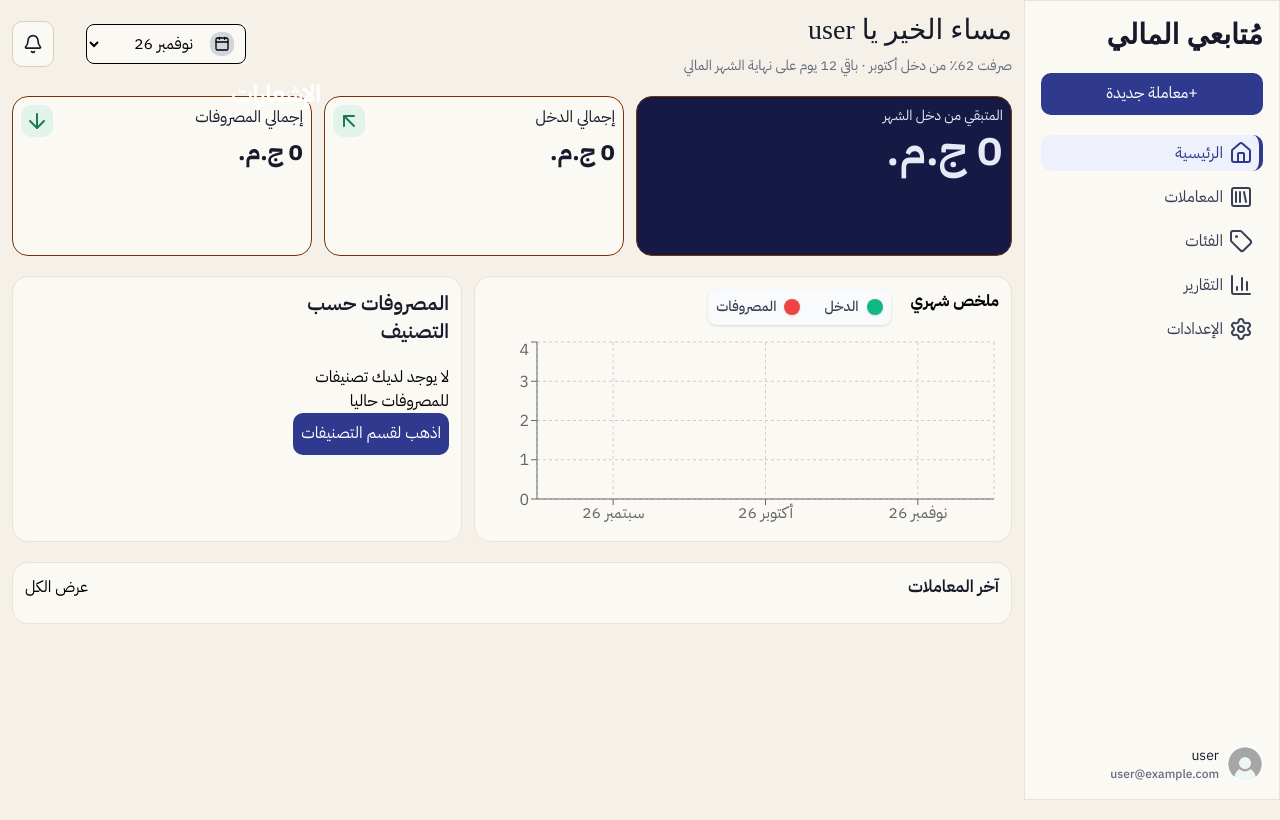
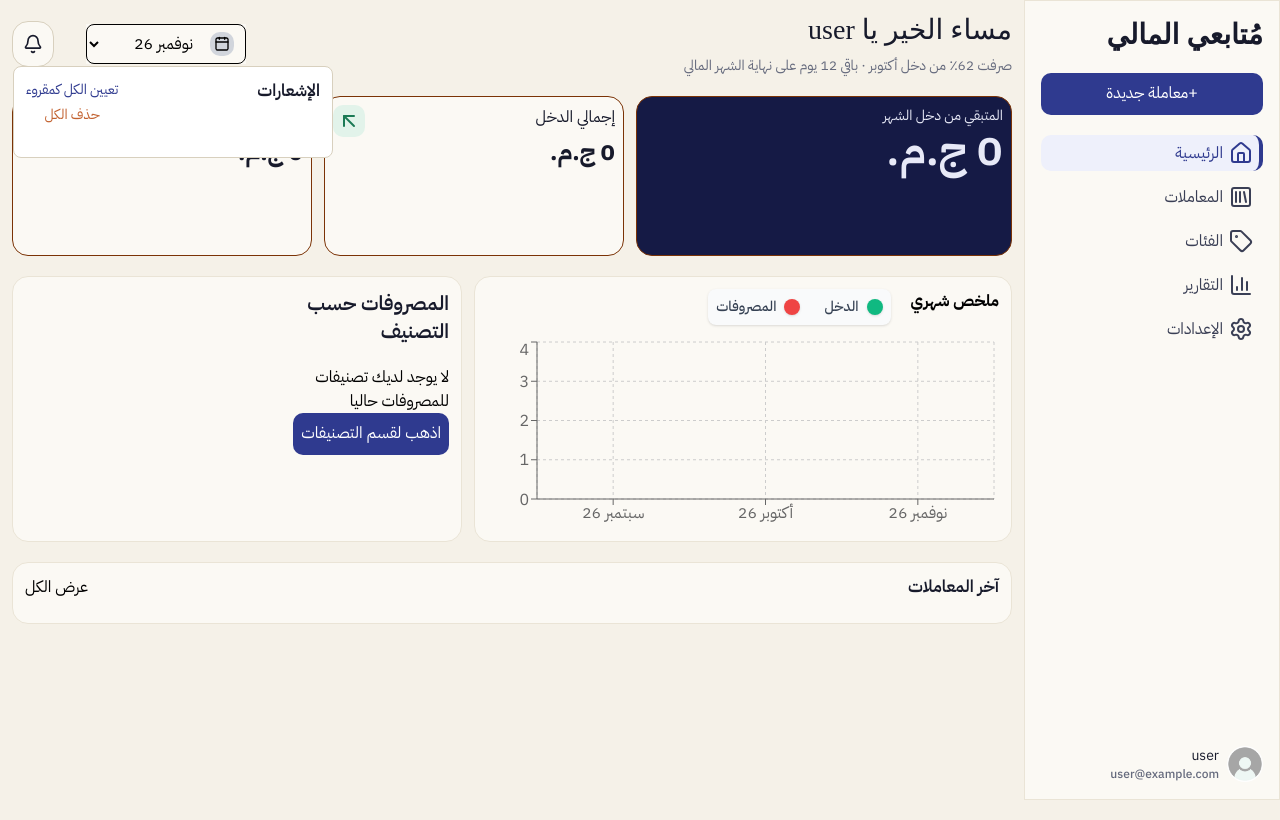
Before and after one commit to ibrahim-md009/income-tracker, a React (Vite) app: page / in a window 1280 px wide. Both pictures are taken after a click on the button 33 px from the left and 44 px from the top of the page. Shown: the top 820 px of the page. Built offline with nearby package versions, Linux system fonts and the light colour scheme; a web font is replaced by a local one.

Commit message:
feat: add read all and remove all for notifications style: apply new design system for notifications

```diff
--- a/src/components/layout/NotificationBell.jsx
+++ b/src/components/layout/NotificationBell.jsx
@@ -5,6 +5,8 @@ import { useState, useEffect, useRef } from "react";
 const NotificationBell = () => {
   const notifications = useStore((s) => s.notifications);
   const setNotification = useStore((s) => s.setNotification);
+  const readAll = useStore((s) => s.readAll);
+  const deleteAll = useStore((s) => s.deleteAll);
 
   const [isOpen, setIsOpen] = useState(false);
   const [dateNow, setDateNow] = useState(() => Date.now());
@@ -32,7 +34,7 @@ const NotificationBell = () => {
   return (
     <div
       ref={wrapperRef}
-      className="bg-card rounded-control border-line-strong relative flex items-center justify-center border p-2.5"
+      className="bg-card rounded-card border-line-strong relative flex items-center justify-center border p-2.5"
     >
       <button className="relative" onClick={() => toggleBell()}>
         <Bell width={20} color="#171A2B" />
@@ -43,8 +45,24 @@ const NotificationBell = () => {
         ) : null}
       </button>
       {isOpen && (
-        <div className="bg-accent absolute top-full left-0 z-100 flex w-80 flex-col gap-5 rounded-lg p-3 text-white">
-          <h3 className="text-2xl font-bold">الإشعارات</h3>
+        <div className="bg-raised border-line-strong absolute top-full left-0 z-100 flex w-80 flex-col gap-5 rounded-lg border p-3">
+          <div className="flex justify-between">
+            <h3 className="text-h3 text-fg">الإشعارات</h3>
+            <div className="flex flex-col gap-1">
+              <button
+                className="text-action text-body-s"
+                onClick={() => readAll()}
+              >
+                تعيين الكل كمقروء
+              </button>
+              <button
+                className="text-cat-clay text-body-s"
+                onClick={() => deleteAll()}
+              >
+                حذف الكل
+              </button>
+            </div>
+          </div>
 
           <div className="flex max-h-72 flex-col gap-3 overflow-y-auto">
             {notifications.map((notification) => {
@@ -70,16 +88,20 @@ const NotificationBell = () => {
                   onClick={() =>
                     setNotification(notification.id, "isRead", true)
                   }
-                  className={`${notification.isRead ? "bg-gray-300" : "bg-red-600"}`}
+                  className={`border-line flex items-center justify-between border-y p-1 ${notification.isRead && "bg-card"}`}
                 >
                   <div className="flex gap-1">
                     <DollarSign />
                     <div className="flex flex-col">
-                      <span>{notification.title}</span>
-                      <small>{`منذ ${Math.floor(since)} ${timeSuffex}`}</small>
+                      <span className="text-fg text-body-s">
+                        {notification.title}
+                      </span>
+                      <small className="text-fg-muted text-caption">{`منذ ${Math.floor(since)} ${timeSuffex}`}</small>
                     </div>
                   </div>
-                  <hr />
+                  {!notification.isRead && (
+                    <span className="bg-action size-2 rounded-full"></span>
+                  )}
                 </button>
               );
             })}
--- a/src/store/notificationsSlice.js
+++ b/src/store/notificationsSlice.js
@@ -1,5 +1,6 @@
 export const createNotificationsSlice = (set) => ({
   notifications: [],
+
   addNotification: (title, key) =>
     set((state) => {
       const exsist = state.notifications.some((n) => n.key === key);
@@ -24,4 +25,14 @@ export const createNotificationsSlice = (set) => ({
         n.id === id ? { ...n, [field]: value } : n,
       ),
     })),
+  readAll: () =>
+    set((state) => ({
+      notifications: state.notifications.map((n) => {
+        return { ...n, isRead: true };
+      }),
+    })),
+  deleteAll: () =>
+    set(() => ({
+      notifications: [],
+    })),
 });
```
